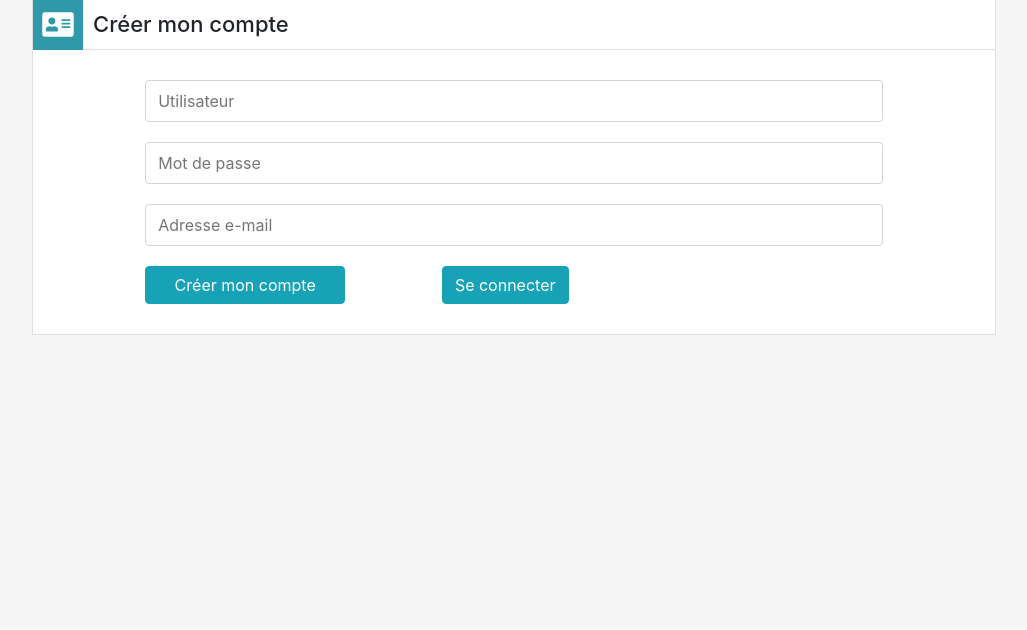
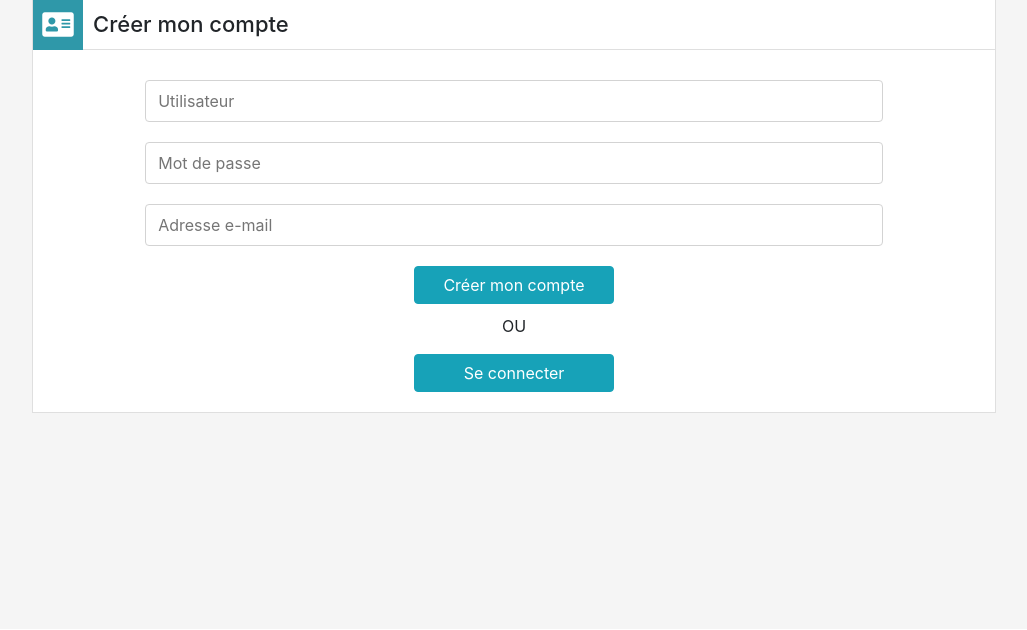
Before and after one commit to Jeremy-Emo/fil-rouge, a Django app: page /auth/create in a window 1280 px wide. Shown: the part 101-731 px from the top of the page, without its empty margins (126-1153 px from the left). Run offline with Django 3.2, Linux system fonts and the light colour scheme; some libraries are stand-ins or nearby versions.

Commit message:
fix front

```diff
--- a/project/login/static/css/auth.css
+++ b/project/login/static/css/auth.css
@@ -29,3 +29,8 @@
   padding : 8px 12px;
   margin-bottom : 10px;
 }
+
+.connecting-button {
+  width: 200px;
+  display : block;
+}
--- a/project/login/templates/login/create-account.html
+++ b/project/login/templates/login/create-account.html
@@ -14,8 +14,9 @@
           <input type="text" name="username" placeholder="Utilisateur" value="{% if username %}{{username}}{% endif %}" required>
           <input type="password" name="password" placeholder="Mot de passe" required>
           <input type="email" name="mail" placeholder="Adresse e-mail" value="{% if mail %}{{mail}}{% endif %}" required>
-          <div>
+          <div class="flex-column all-center">
             <input type="submit" value="Créer mon compte" class="btn btn-info" />
+            <p>OU</p>
             <a href="/auth/login" class="btn btn-info connecting-button">Se connecter</a>
           </div>
       </form>
```
